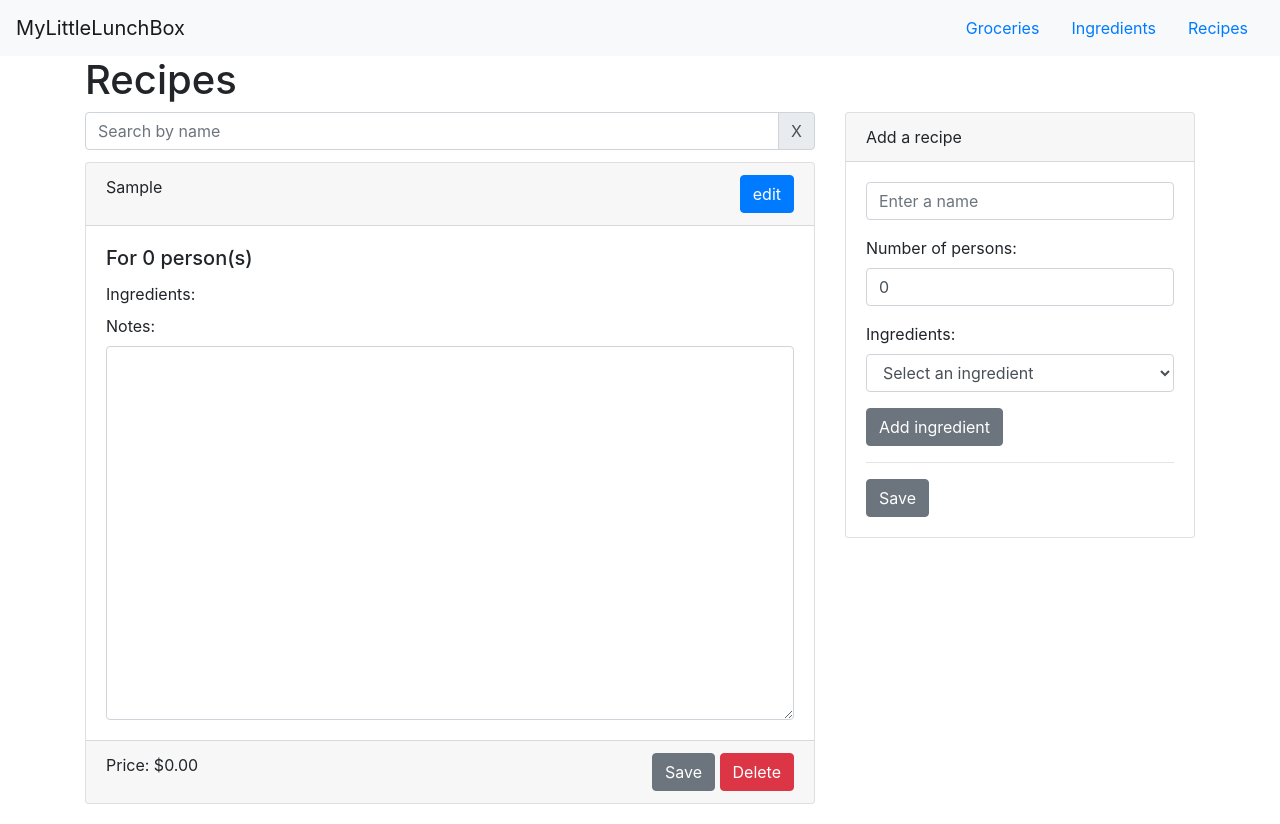
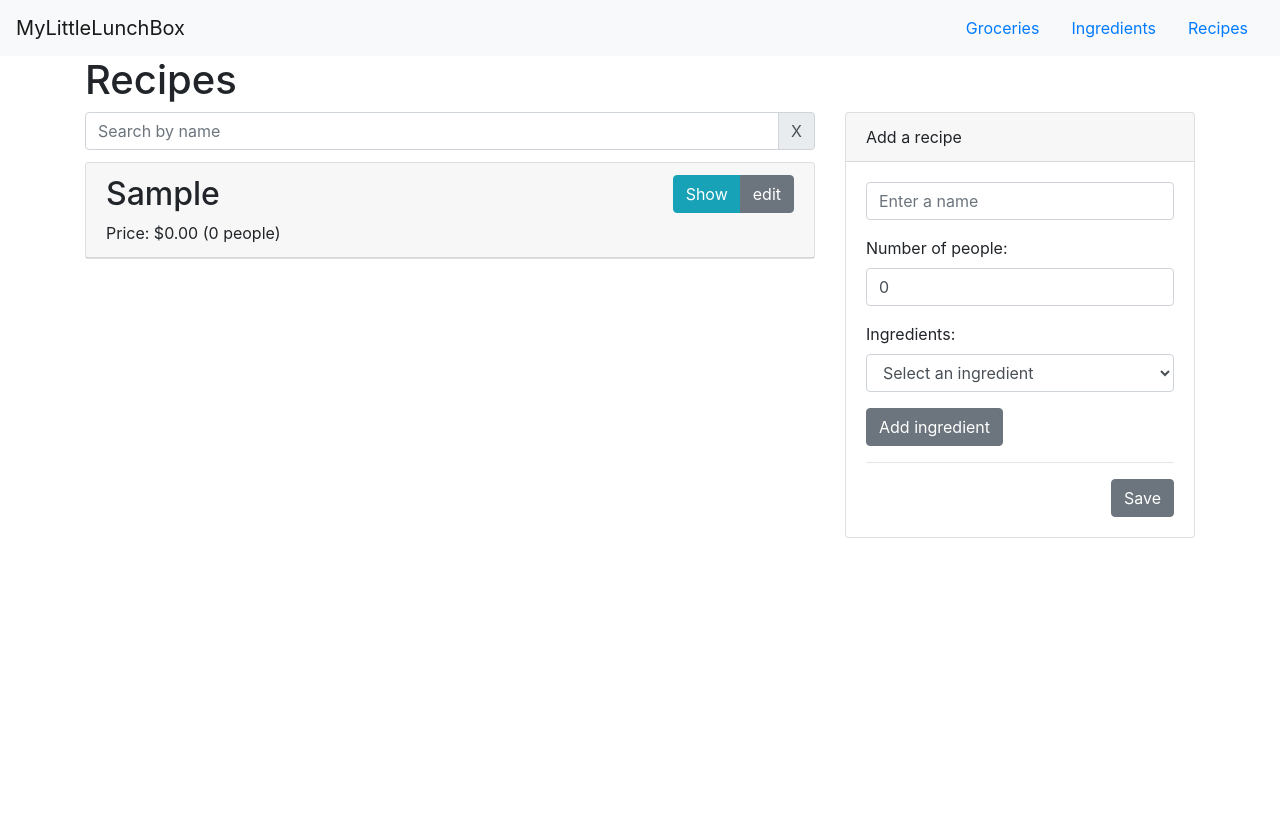
Before and after one commit to yjean/mllb-lunch-calculator, a React (Create React App) app: page /recipes in a window 1280 px wide. Both pictures are taken after typing "Sample" into the empty fields and a click on the button "Save". After the commit the page ends 800 px from the top, so only its background shows below. Built offline with nearby package versions, Linux system fonts and the light colour scheme.

Commit message:
feat: improve recipes page

```diff
--- a/src/components/RecipeComponent.js
+++ b/src/components/RecipeComponent.js
@@ -1,6 +1,12 @@
-import { Alert, Button } from 'reactstrap';
+import { Alert, Button, Col, Row } from 'reactstrap';
 
 import React from 'react';
+
+const RemoveComponent = ({ onClick }) => (
+  <Button size="sm" color="danger" onClick={onClick} outline>
+    X
+  </Button>
+);
 
 const RecipeComponent = ({ component, ingredients, remove }) => {
   const id = parseInt(component.ingredientId, 10);
@@ -9,26 +15,28 @@ const RecipeComponent = ({ component, ingredients, remove }) => {
   if (ingredient) {
     return (
       <li>
+        <Row>
+          <Col xs="9">
             {ingredient.name} {component.quantity}{' '}
             {component.unit || ingredient.unit}
-        {remove && (
-          <Button size="sm" color="danger" onClick={remove}>
-            delete
-          </Button>
-        )}
+          </Col>
+          <Col xs="3">{remove && <RemoveComponent onClick={remove} />}</Col>
+        </Row>
       </li>
     );
   } else {
     return (
+      <li>
+        <Row>
+          <Col>
             <Alert color="danger">
               Ingredient with id <code>{component.ingredientId}</code> has been
               removed.
-        {remove && (
-          <Button size="sm" color="danger" onClick={remove}>
-            delete
-          </Button>
-        )}
+              {remove && <RemoveComponent onClick={remove} />}
             </Alert>
+          </Col>
+        </Row>
+      </li>
     );
   }
 };
--- a/src/forms/RecipeForm.js
+++ b/src/forms/RecipeForm.js
@@ -107,10 +107,10 @@ class RecipeForm extends React.Component {
           />
         </FormGroup>
         <FormGroup>
-          <Label>Number of persons:</Label>
+          <Label>Number of people:</Label>
           <Input
             name="numberOfPersons"
-            placeholder="Enter a number of persons"
+            placeholder="Enter a number of people"
             type="number"
             value={this.state.numberOfPersons}
             onChange={e => this.onChange('numberOfPersons', e)}
@@ -173,7 +173,9 @@ class RecipeForm extends React.Component {
         </FormGroup>
         <Button onClick={this.addComponent}>Add ingredient</Button>
         <hr />
-        <Button type="submit">Save</Button>
+        <div className="text-right">
+          <Button type="submit">Save</Button>
+        </div>
       </Form>
     );
   }
--- a/src/pages/RecipesPage.js
+++ b/src/pages/RecipesPage.js
@@ -3,12 +3,14 @@ import '../Recipe.css';
 import {
   Alert,
   Button,
+  ButtonGroup,
   Card,
   CardBody,
   CardFooter,
   CardHeader,
   CardTitle,
   Col,
+  Collapse,
   Container,
   Form,
   FormGroup,
@@ -31,13 +33,16 @@ class Recipe extends React.Component {
     super(props);
 
     this.state = {
-      ...props.recipe
+      ...props.recipe,
+      collapsed: true
     };
   }
 
   notesChanged = event => {
     this.setState({ notes: event.target.value });
   };
+
+  toggleCollapsed = () => this.setState({ collapsed: !this.state.collapsed });
 
   render() {
     const {
@@ -49,18 +54,36 @@ class Recipe extends React.Component {
     } = this.props;
 
     return (
-      <Card className="Recipe">
-        <CardHeader>
-          <div className="float-right">
-            <Button color="primary" onClick={() => editRecipe(recipe)}>
-              edit
+      <Card
+        className={`Recipe Recipe--${
+          this.state.collapsed ? 'collapsed' : 'expanded'
+        }`}
+      >
+        <CardHeader className="Recipe__header">
+          <Row>
+            <Col>
+              <h2>{recipe.name}</h2>
+              Price:{' '}
+              <Amount amount={evaluateRecipePrice(recipe, ingredients)} /> ({
+                recipe.numberOfPersons
+              }{' '}
+              people)
+            </Col>
+            <Col className="text-right">
+              <ButtonGroup>
+                <Button color="info" onClick={this.toggleCollapsed}>
+                  {this.state.collapsed ? 'Show' : 'Hide'}
                 </Button>
-          </div>
-          {recipe.name}
+                <Button onClick={() => editRecipe(recipe)}>edit</Button>
+              </ButtonGroup>
+            </Col>
+          </Row>
         </CardHeader>
-        <CardBody>
-          <CardTitle>For {recipe.numberOfPersons} person(s)</CardTitle>
-          <Label>Ingredients:</Label>
+        <Collapse isOpen={!this.state.collapsed}>
+          <CardBody className="Recipe__body">
+            <CardTitle>
+              Ingredients for {recipe.numberOfPersons} people
+            </CardTitle>
             <ul>
               {recipe.components.map((component, index) => (
                 <RecipeComponent
@@ -78,12 +101,8 @@ class Recipe extends React.Component {
               onChange={this.notesChanged}
             />
           </CardBody>
-        <CardFooter>
+          <CardFooter className="Recipe__footer">
             <Row>
-            <Col>
-              Price:{' '}
-              <Amount amount={evaluateRecipePrice(recipe, ingredients)} />
-            </Col>
               <Col className="text-right">
                 <Button onClick={() => updateRecipe(this.state)}>Save</Button>{' '}
                 <Button color="danger" onClick={() => removeRecipe(recipe)}>
@@ -92,6 +111,7 @@ class Recipe extends React.Component {
               </Col>
             </Row>
           </CardFooter>
+        </Collapse>
       </Card>
     );
   }
```
Lines whose indentation alone changed are shown as unchanged.
